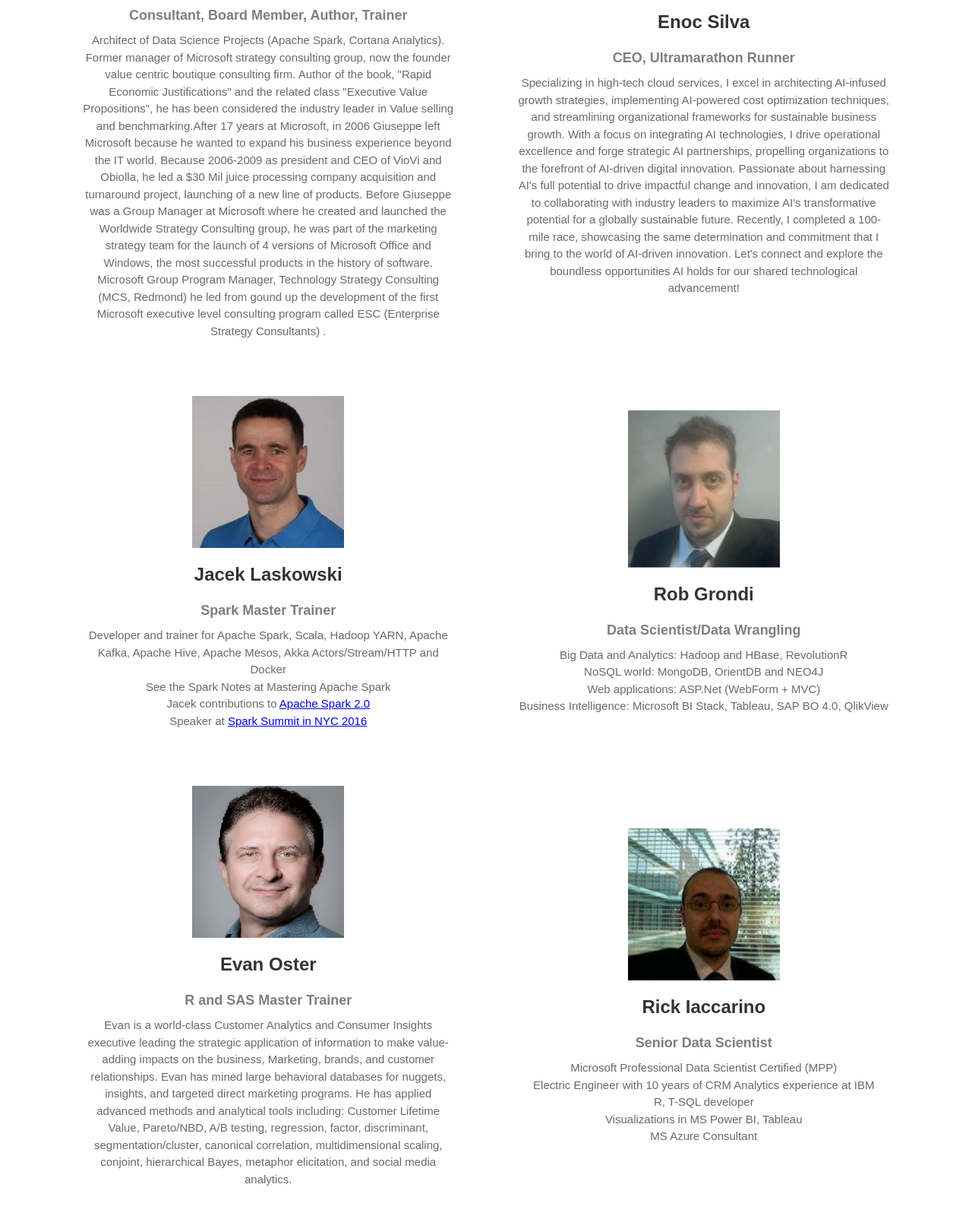
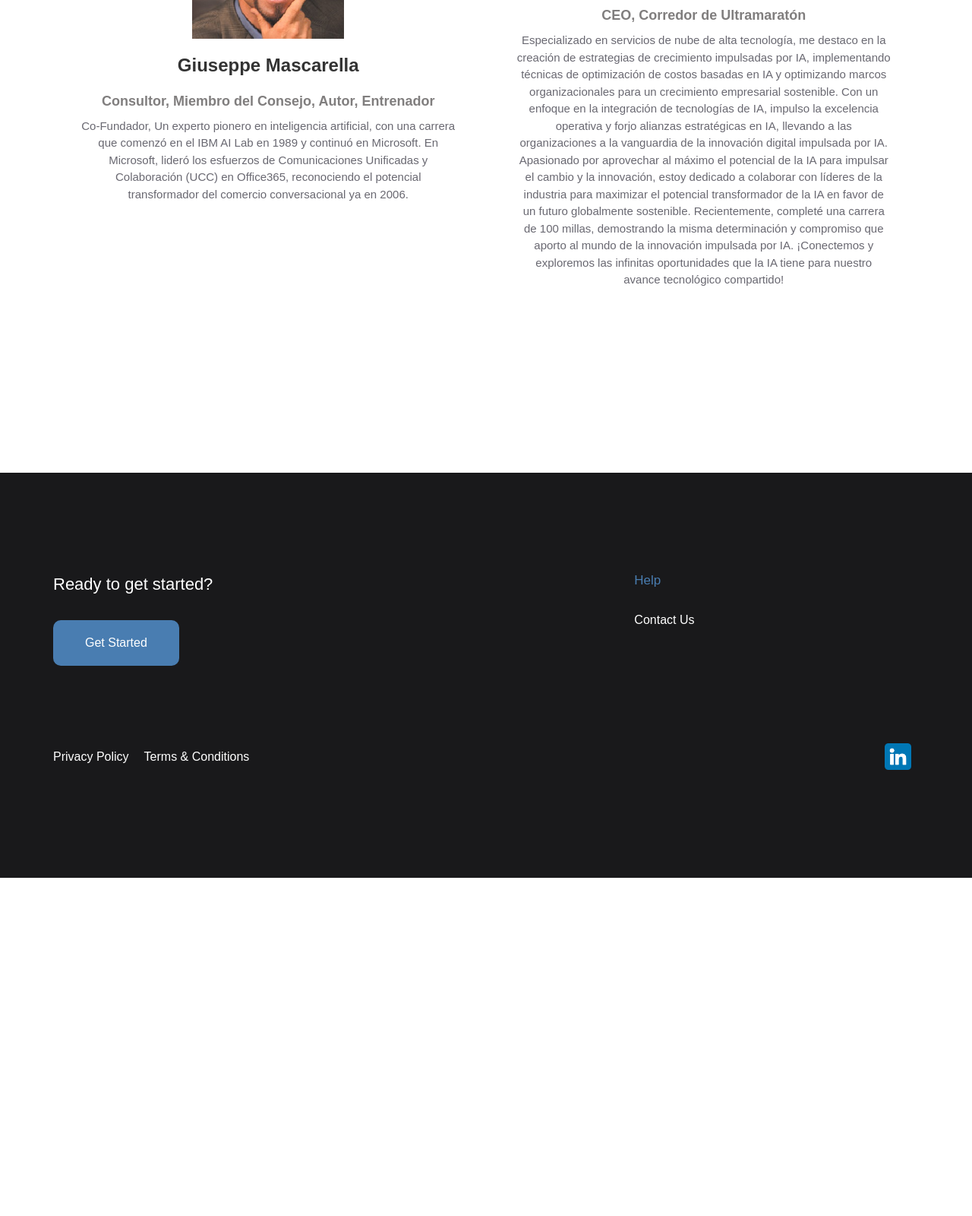
Before and after one commit to Enoc12/landing-Sales-Genio, a plain HTML site: page about-us-value-amplify.html in a window 1280 px wide. Shown: the part 680-2280 px from the top of the page at 76% size. After the commit the page ends 1835 px from the top, so only its background shows below. Drawn offline with nearby package versions, Linux system fonts and the light colour scheme; a script that the page names is missing.

Commit message:
uodate founders spanish

```diff
--- a/about-us-value-amplify.html
+++ b/about-us-value-amplify.html
@@ -32,9 +32,9 @@
         <a href="#" class="brand w-nav-brand"><img src="images/logo.jpg" width="291" alt="" class="logo"></a>
       </div>
       <nav role="navigation" class="nav-menu w-nav-menu">
-        <a href="index.html" class="nav-link w-nav-link">Home</a>
-        <a href="about-us-value-amplify.html" aria-current="page" class="nav-link w-nav-link w--current">About Us</a>
-        <a href="contact-us.html" class="button-navigation w-button">Contact Us</a>
+        <a href="index.html" class="nav-link w-nav-link">Incio</a>
+        <a href="about-us-value-amplify.html" aria-current="page" class="nav-link w-nav-link w--current">Sobre Nosotros</a>
+        <a href="contact-us.html" class="button-navigation w-button">Contáctanos</a>
       </nav>
       <div class="mobile-button w-nav-button">
         <div class="w-icon-nav-menu"></div>
@@ -43,57 +43,21 @@
   </div>
   <div class="content-section">
     <div class="content-section">
-      <h1>Our Team is Glad to Support YOU</h1>
+      <h1>Nuestro Equipo está Encantado de Apoyarte</h1>
       <div class="container">
         <div class="w-layout-grid feature-grid">
           <div class="feature-card"><img src="images/giuseppe.jpg" alt="" class="icon-3d">
             <h3>Giuseppe Mascarella</h3>
-            <h4 class="heading-2"><strong>Consultant, Board Member, Author, Trainer</strong></h4>
-            <p class="paragraph">Architect of Data Science Projects (Apache Spark, Cortana Analytics). Former manager of Microsoft strategy consulting group, now the founder value centric boutique consulting firm. Author of the book, &quot;Rapid Economic Justifications&quot; and the related class &quot;Executive Value Propositions&quot;, he has been considered the industry leader in Value selling and benchmarking.After 17 years at Microsoft, in 2006 Giuseppe left Microsoft because he wanted to expand his business experience beyond the IT world. Because 2006-2009 as president and CEO of VioVi and Obiolla, he led a $30 Mil juice processing company acquisition and turnaround project, launching of a new line of products. Before Giuseppe was a Group Manager at Microsoft where he created and launched the Worldwide Strategy Consulting group, he was part of the marketing strategy team for the launch of 4 versions of Microsoft Office and Windows, the most successful products in the history of software. Microsoft Group Program Manager, Technology Strategy Consulting (MCS, Redmond) he led from gound up the development of the first Microsoft executive level consulting program called ESC (Enterprise Strategy Consultants) .</p>
+            <h4 class="heading-2"><strong>Consultor, Miembro del Consejo, Autor, Entrenador</strong></h4>
+            <p class="paragraph">Co-Fundador, Un experto pionero en inteligencia artificial, con una carrera que comenzó en el IBM AI Lab en 1989 y continuó en Microsoft. En Microsoft, lideró los esfuerzos de Comunicaciones Unificadas y Colaboración (UCC) en Office365, reconociendo el potencial transformador del comercio conversacional ya en 2006.</p>
           </div>
           <div id="w-node-d6175625-1449-2fdb-d0a8-24fed9354432-662500cc" class="feature-card"><img src="images/white-background-designify.png" sizes="(max-width: 479px) 67vw, 200px" srcset="images/white-background-designify-p-500.png 500w, images/white-background-designify.png 600w" alt="" class="icon-3d">
             <h3>Enoc Silva</h3>
-            <h4 class="heading-2"><strong>CEO, Ultramarathon Runner</strong></h4>
-            <p class="paragraph">Specializing in high-tech cloud services, I excel in architecting AI-infused growth strategies, implementing AI-powered cost optimization techniques, and streamlining organizational frameworks for sustainable business growth. With a focus on integrating AI technologies, I drive operational excellence and forge strategic AI partnerships, propelling organizations to the forefront of AI-driven digital innovation. Passionate about harnessing AI&#x27;s full potential to drive impactful change and innovation, I am dedicated to collaborating with industry leaders to maximize AI&#x27;s transformative potential for a globally sustainable future. Recently, I completed a 100-mile race, showcasing the same determination and commitment that I bring to the world of AI-driven innovation. Let&#x27;s connect and explore the boundless opportunities AI holds for our shared technological advancement!</p>
+            <h4 class="heading-2"><strong>CEO, Corredor de Ultramaratón</strong></h4>
+            <p class="paragraph">Especializado en servicios de nube de alta tecnología, me destaco en la creación de estrategias de crecimiento impulsadas por IA, implementando técnicas de optimización de costos basadas en IA y optimizando marcos organizacionales para un crecimiento empresarial sostenible. Con un enfoque en la integración de tecnologías de IA, impulso la excelencia operativa y forjo alianzas estratégicas en IA, llevando a las organizaciones a la vanguardia de la innovación digital impulsada por IA. Apasionado por aprovechar al máximo el potencial de la IA para impulsar el cambio y la innovación, estoy dedicado a colaborar con líderes de la industria para maximizar el potencial transformador de la IA en favor de un futuro globalmente sostenible. Recientemente, completé una carrera de 100 millas, demostrando la misma determinación y compromiso que aporto al mundo de la innovación impulsada por IA. ¡Conectemos y exploremos las infinitas oportunidades que la IA tiene para nuestro avance tecnológico compartido!</p>
           </div>
         </div>
-        <div class="w-layout-grid feature-grid">
-          <div class="feature-card"><img src="images/jacek.jpg" alt="" class="icon-3d">
-            <h3>Jacek Laskowski</h3>
-            <h4 class="heading-2"><strong>Spark Master Trainer</strong></h4>
-            <p class="paragraph">Developer and trainer for Apache Spark, Scala, Hadoop YARN, Apache Kafka, Apache Hive, Apache Mesos, Akka Actors/Stream/HTTP and Docker<br>See the Spark Notes at Mastering Apache Spark<br>Jacek contributions to <a href="https://github.com/apache/spark/commits?author=jaceklaskowski">Apache Spark 2.0<br>‍</a>Speaker at <a href="https://spark-summit.org/east-2016/speakers/jacek-laskowski/">Spark Summit in NYC 2016</a>
-            </p>
-          </div>
-          <div id="w-node-_93e0f665-4364-37cc-3e1d-e03255b33c77-662500cc" class="feature-card"><img src="images/rob.jpg" alt="" class="icon-3d">
-            <h3>Rob Grondi</h3>
-            <h4 class="heading-2"><strong>Data Scientist/Data Wrangling</strong></h4>
-            <p class="paragraph">Big Data and Analytics: Hadoop and HBase, RevolutionR<br>NoSQL world: MongoDB, OrientDB and NEO4J<br>Web applications: ASP.Net (WebForm + MVC)<br>Business Intelligence: Microsoft BI Stack, Tableau, SAP BO 4.0, QlikView</p>
-          </div>
-        </div>
-        <div class="w-layout-grid feature-grid">
-          <div class="feature-card"><img src="images/evan.png" alt="" class="icon-3d">
-            <h3>Evan Oster</h3>
-            <h4 class="heading-2"><strong>R and SAS Master Trainer</strong></h4>
-            <p class="paragraph">Evan is a world-class Customer Analytics and Consumer Insights executive leading the strategic application of information to make value-adding impacts on the business, Marketing, brands, and customer relationships. Evan has mined large behavioral databases for nuggets, insights, and targeted direct marketing programs. He has applied advanced methods and analytical tools including: Customer Lifetime Value, Pareto/NBD, A/B testing, regression, factor, discriminant, segmentation/cluster, canonical correlation, multidimensional scaling, conjoint, hierarchical Bayes, metaphor elicitation, and social media analytics.</p>
-          </div>
-          <div id="w-node-cc437e7e-46b2-5808-4596-07823619bcdc-662500cc" class="feature-card"><img src="images/rick.jpg" alt="" class="icon-3d">
-            <h3>Rick Iaccarino</h3>
-            <h4 class="heading-2"><strong>Senior Data Scientist</strong></h4>
-            <p class="paragraph">Microsoft Professional Data Scientist Certified (MPP)<br>Electric Engineer with 10 years of CRM Analytics experience at IBM<br>R, T-SQL developer<br>Visualizations in MS Power BI, Tableau<br>MS Azure Consultant</p>
-          </div>
-        </div>
-        <div class="w-layout-grid feature-grid">
-          <div class="feature-card"><img src="images/david.jpg" alt="" class="icon-3d">
-            <h3>David Smith</h3>
-            <h4 class="heading-2"><strong>Principal IT Consultant</strong></h4>
-            <p class="paragraph">David focuses on how to accelerate change across people, work place, technical and business capabilities in large organizations. Recently responsible for a global consulting delivery team, David continues to work closely on client engagements with large organizations to ensure they realize value from change. David articulates the strategy and execution of change, drawing on wide experience of business architecture, transformation, change management, business and IT alignment, governance processes, adoption and the early realization of benefit to the business. Specialties: technology transformation, enterprise strategy, collaboration, change, mobile working, unstructured work, social computing, adoption, business process reengineering, business consulting, management consulting practices.</p>
-          </div>
-          <div id="w-node-c2f1ab65-a514-cfc3-afed-3e2b80cb8f57-662500cc" class="feature-card"><img src="images/dinesh.jpg" alt="" class="icon-3d">
-            <h3>Dinesh Kumar</h3>
-            <h4 class="heading-2"><strong>Principal IT Consultant</strong></h4>
-            <p class="paragraph">Creative Engineer in Capability &amp; Technology Business Management + Strategist + Business/Enterprise Architect + Educator</p>
-          </div>
-        </div>
+
       </div>
       <div class="container"></div>
       <div class="container"></div>
```
